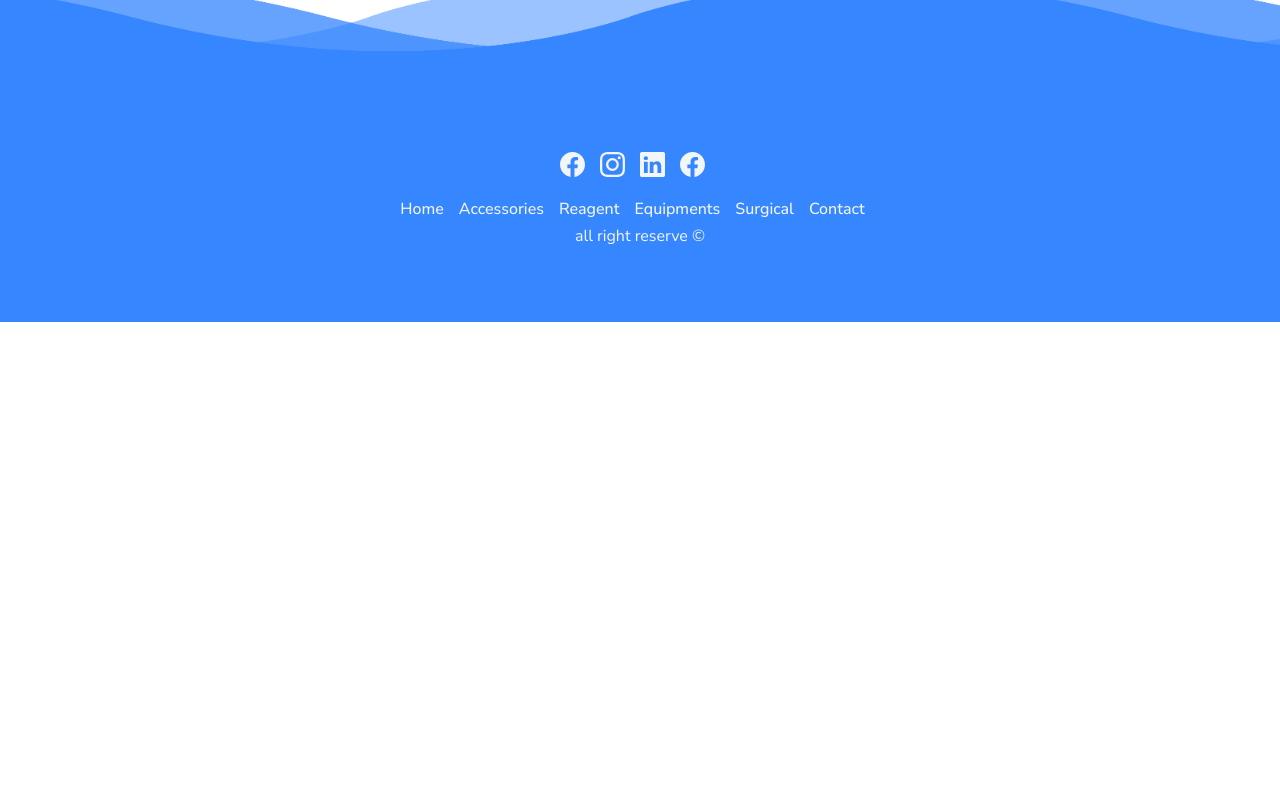
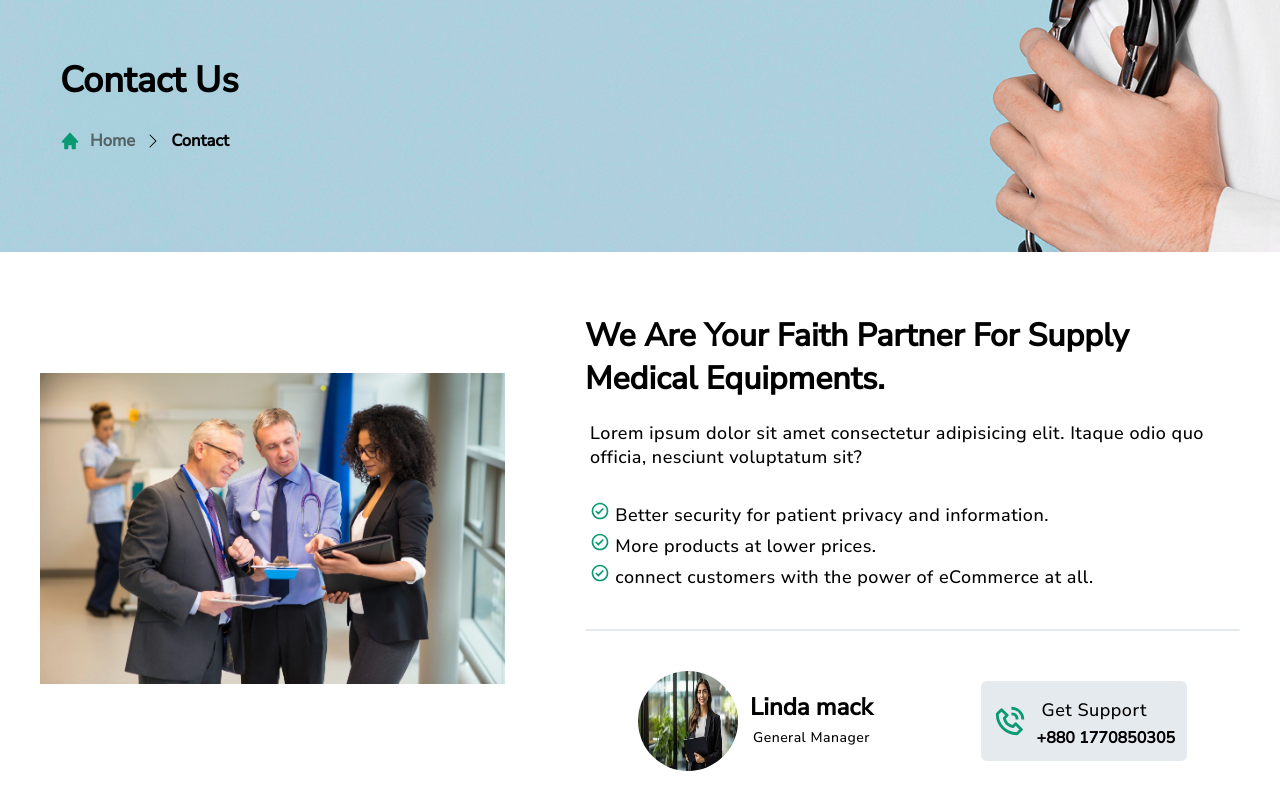
Before and after one commit to laizuakram1/Global-health, a React (Vite) app: page /about in a window 1280 px wide. Shown: the part 260-1060 px from the top of the page. Before the commit the page ends 800 px from the top, so only its background shows below. Built offline with nearby package versions, Linux system fonts and the light colour scheme.

Commit message:
create about faith section

```diff
--- a/src/App.jsx
+++ b/src/App.jsx
@@ -5,6 +5,7 @@ import { Footer } from './Components/Footer/Footer';
 import { Home } from './Pages/Home/Home';
 import { Contact } from './Pages/Contact/Contact';
 import { Shop } from './Pages/Shop/Shop';
+import { About } from './Pages/About/About';
 
 
 function App() {
@@ -18,6 +19,7 @@ function App() {
         <Route path='/' element={<Home />}></Route>
         <Route path='/contact' element={<Contact />}></Route>
         <Route path='/shop' element={<Shop />}></Route>
+        <Route path='/about' element={<About />}></Route>
       </Routes>
       <Footer />
     </BrowserRouter>
--- a/src/Components/Navbar/Navbar.jsx
+++ b/src/Components/Navbar/Navbar.jsx
@@ -14,7 +14,7 @@ export const Navbar = () => {
       <div className="navbar-main">
           <ul className='nav-list'>
             <Link to='/'><li>Home</li></Link>
-            <li>About</li>
+            <Link to='/about'><li>About</li></Link>
             <Link to='/shop'><li>Shop</li></Link>
             <Link to='/contact'><li>Contact</li></Link>
 
--- /dev/null
+++ b/src/Pages/About/About.css
@@ -0,0 +1,79 @@
+.faithful_partner{
+    display: flex;
+    align-items: center;
+}
+.faith_image{
+    width: 50%;
+    padding: 40px;
+}
+.faith_image img{
+    width: 100%;
+}
+.faith_text{
+    padding: 40px;
+}
+.faith_text p{
+    font-size: 18px;
+    font-weight: 500;
+    letter-spacing: 0.5px;
+}
+.faith_text p > svg{
+    font-size: 20px;
+    color: #0a9a73;
+}
+.faith_text hr{
+    border-radius: 3px;
+    border: 1px solid #e5eaee;
+    margin: 40px 0px;
+}
+.manager_contact{
+    display: flex;
+    align-items: center;
+    justify-content: space-around;
+}
+.manager_left{
+    display: flex;
+    align-items: center;
+    justify-content: space-between;
+}
+.manager_left img{
+    width: 100px;
+    height: 100px;
+    border-radius: 50%;
+
+}
+.manager_info{
+    display: flex;
+    flex-direction: column;
+    align-items: center;
+    margin-left: 10px;
+
+}
+.manager_info h2{
+    margin: 0px;
+}
+.manager_info p{
+    font-size: 14px;
+}
+
+.manager_right{
+    display: flex;
+    align-items: center;
+    justify-content: space-between;
+    background-color: #e5eaee;
+    padding: 12px;
+    border-radius: 6px;
+}
+.manager_right svg{
+    font-size: 34px;
+    color: #0a9a73;
+}
+
+.manager_contact_info{
+    display: flex;
+    flex-direction: column;
+    margin-left: 10px;
+}
+.manager_contact_info h4{
+    margin: 0px;
+}
--- /dev/null
+++ b/src/Pages/About/About.jsx
@@ -0,0 +1,53 @@
+import React from 'react'
+import './About.css';
+import { PageHeader } from '../../Components/PageHeader/PageHeader'
+import faithImage from '../../assets/images/faith.webp';
+import manager from '../../assets/images/manager.jpeg'
+import { BiCheckCircle,BiPhoneCall  } from "react-icons/bi";
+
+
+
+
+
+export const About = () => {
+  return (
+    <div className='about'>
+        <PageHeader />
+
+        <div className="faithful_partner">
+            <div className="faith_image">
+                <img src={faithImage} alt="" />
+            </div>
+            <div className="faith_text">
+                <h1>We Are Your Faith Partner For Supply Medical Equipments.</h1>
+                <p>Lorem ipsum dolor sit amet consectetur adipisicing elit. Itaque odio quo officia, nesciunt voluptatum sit?</p>
+
+                <br />
+
+                <p><BiCheckCircle /> Better security for patient privacy and information.</p>
+                <p><BiCheckCircle /> More products at lower prices.</p>
+                <p><BiCheckCircle /> connect customers with the power of eCommerce at all.</p>
+                <hr />
+                <div className="manager_contact">
+                    <div className="manager_left">
+                        <img src={manager} alt="manager photo" />
+                        <div className="manager_info">
+                            <h2>Linda mack</h2>
+                            <p>General Manager</p>
+                        </div>
+                    </div>
+                    <div className="manager_right">
+
+                        <BiPhoneCall />
+
+                        <div className="manager_contact_info">
+                            <p>Get Support</p>
+                            <h4>+880 1770850305</h4>
+                        </div>
+                    </div>
+                </div>
+            </div>
+        </div>
+    </div>
+  )
+}
--- a/src/Pages/Shop/Shop.css
+++ b/src/Pages/Shop/Shop.css
@@ -4,14 +4,14 @@
     display: flex;
     align-items: center;
     justify-content: space-between;
-    padding: 80px 60px;
+    padding: 80px 60px 40px 60px;
 }
 .shop_icons{
     display: flex;
     align-items: center;
 }
 .shop_icons svg{
-    font-size: 40px;
+    font-size: 30px;
     cursor: pointer;
 }
 .shop_icons svg:first-child{
--- a/src/Pages/Shop/Shop.jsx
+++ b/src/Pages/Shop/Shop.jsx
@@ -4,10 +4,14 @@ import { BsFillGridFill,BsListTask   } from "react-icons/bs";
 import { BiSolidChevronsLeft,BiSolidChevronsRight } from "react-icons/bi";
 import { ItemCard } from '../../Components/ItemCard/ItemCard';
 import products from '../../assets/products.json';
+import { PageHeader } from '../../Components/PageHeader/PageHeader';
 
 export const Shop = () => {
   return (
     <div className='shop'>
+
+        <PageHeader />
+
         <div className="shop_bar">
             <div className="shop_icons">
                 <BsFillGridFill />
```
Also changed, not shown: src/assets/images/faith.webp (added), src/assets/images/manager.jpeg (added).
